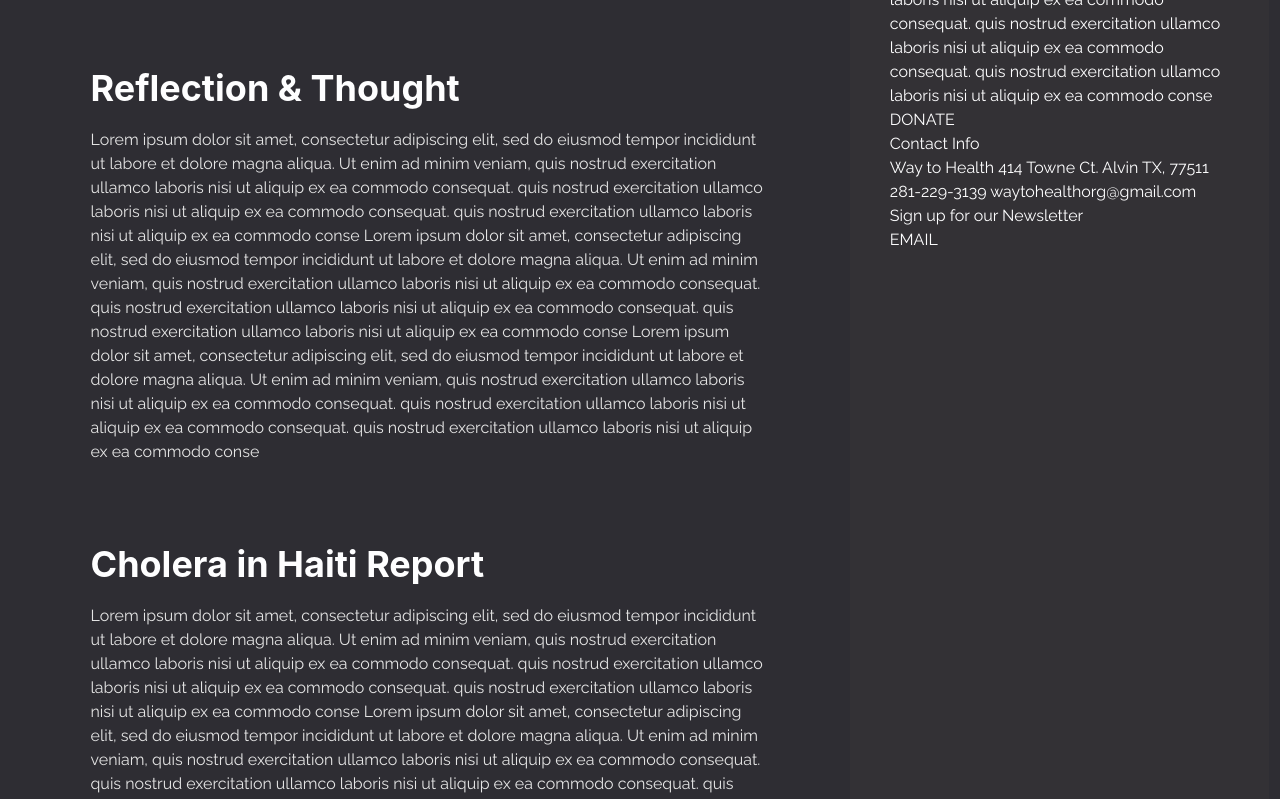
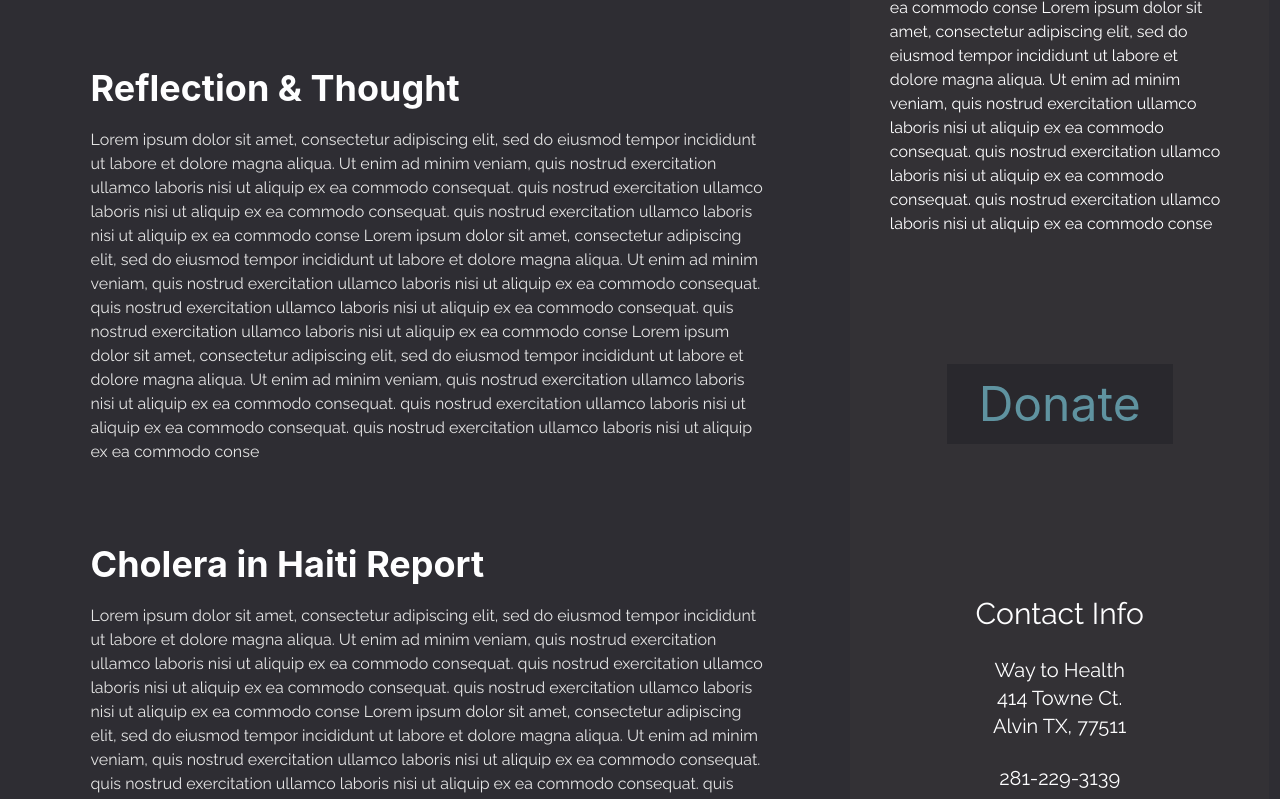
Before and after one commit to rolandagency/react-2024, a React (Vite) app: page /#/newsletter in a window 1280 px wide. Shown: the part 980-1779 px from the top of the page. Built offline with nearby package versions, Linux system fonts and the light colour scheme.

Commit message:
add donation styles

```diff
--- a/src/pages/NewsLetter/NewsLetter.tsx
+++ b/src/pages/NewsLetter/NewsLetter.tsx
@@ -45,7 +45,7 @@ export const NewsLetter = () => {
             />
           ))}
         </div>
-        <div className="bg-[#333135] px-10 pt-20">
+        <div className="bg-[#333135] flex flex-col justify-between px-10 pt-20">
           <h2 className="font-inter text-4xl my-5 text-center">
             Upcoming Events
           </h2>
@@ -54,11 +54,21 @@ export const NewsLetter = () => {
               <Event key={`event-${index}`} description={ev.description} />
             ))}
           </div>
-          <div>DONATE</div>
-          <h2>Contact Info</h2>
-          <div>
-            Way to Health 414 Towne Ct. Alvin TX, 77511 281-229-3139
-            waytohealthorg@gmail.com
+          <div className="flex flex-col items-center">
+            <button
+              className="font-inter bg-[#29282D] text-5xl text-bold text-accent-color px-8 py-4"
+              type="button"
+            >
+              Donate
+            </button>
+          </div>
+          <div className="flex flex-col items-center">
+            <h2 className="text-3xl my-6">Contact Info</h2>
+            <div className="text-xl">Way to Health</div>
+            <div className="text-xl">414 Towne Ct.</div>
+            <div className="text-xl">Alvin TX, 77511</div>
+            <div className="text-xl my-6">281-229-3139</div>
+            <div className="text-xl">waytohealthorg@gmail.com</div>
           </div>
           <div>
             <div>Sign up for our Newsletter</div>
```
